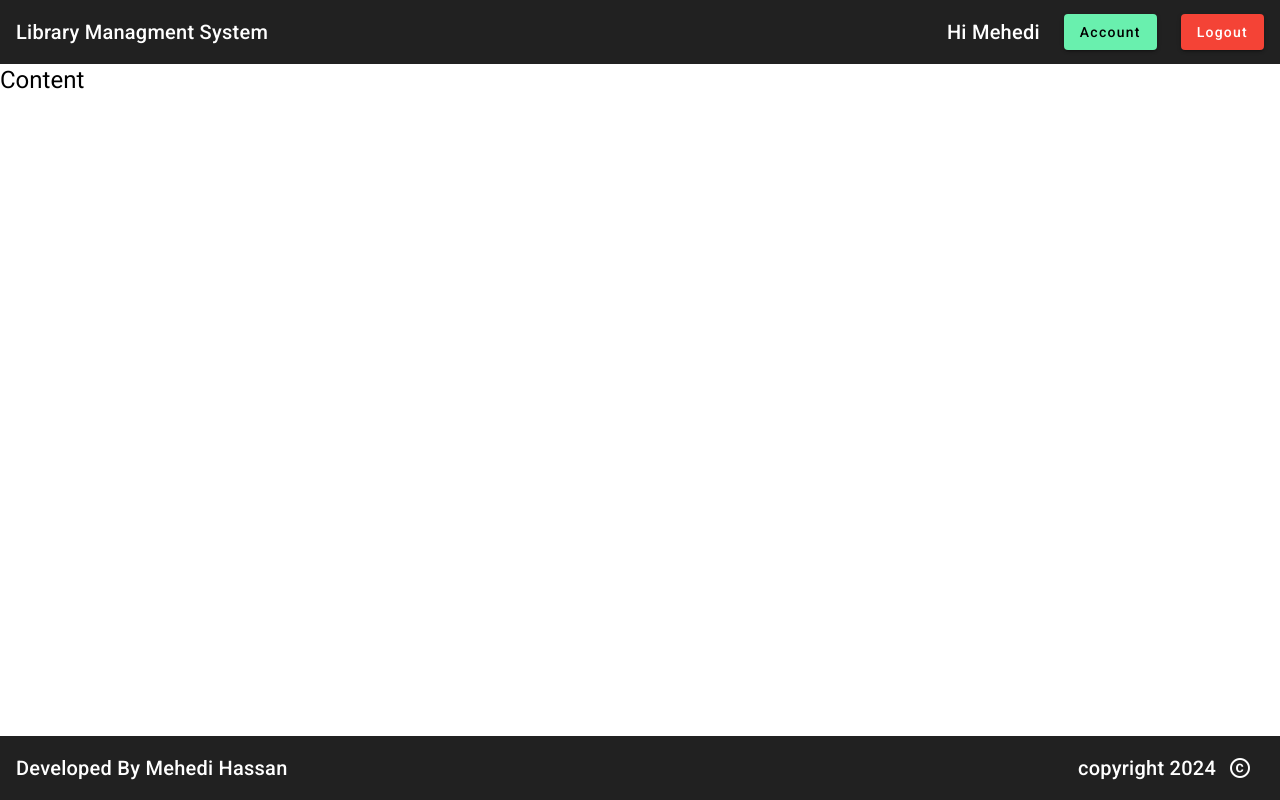
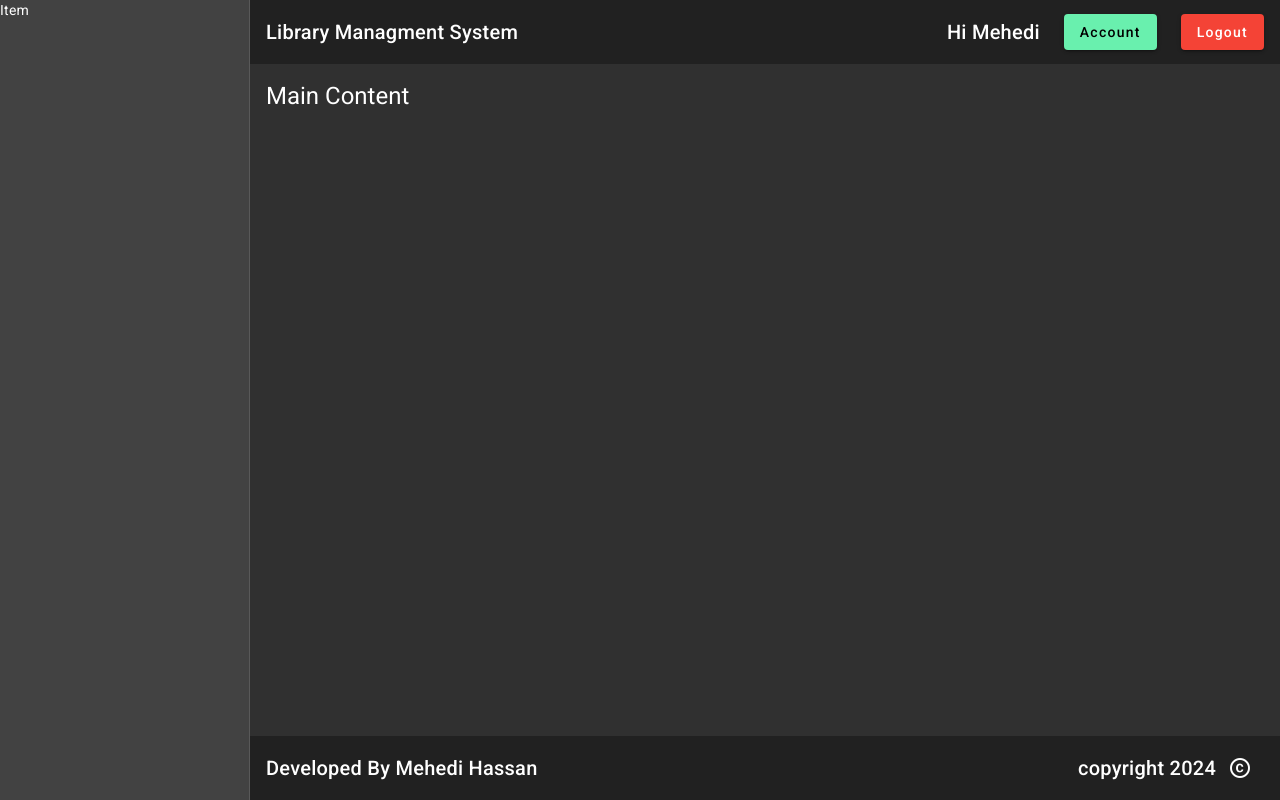
Before and after one commit to Kazi-Mehedii/Library-Managment-System-UI, an Angular app: page / in a window 1280 px wide. Built offline with nearby package versions, Linux system fonts and the light colour scheme.

Commit message:
redesign app component and add side nav

```diff
--- a/src/app/app.component.html
+++ b/src/app/app.component.html
@@ -1,5 +1,17 @@
-<pageheader></pageheader>
+
+<mat-sidenav-container>
+
+<mat-sidenav opened mode="side">
+   <span>Item</span>
+</mat-sidenav>
+
+<mat-sidenav-content>
+    <pageheader></pageheader>
 <main>
-    <h1>Content</h1>
+    <h1> Main Content</h1>
 </main>
 <pagefooter></pagefooter>
+</mat-sidenav-content>
+
+
+</mat-sidenav-container>
--- a/src/app/app.component.scss
+++ b/src/app/app.component.scss
@@ -1,8 +1,16 @@
-:host{
-    display: flex;
-    flex-direction: column;
+mat-sidenav-container {
     height: 100vh;
+
+    mat-sidenav {
+        width: 250px;
+    }
+
+    mat-sidenav-content {
+        display: flex;
+        flex-direction: column;
+        main {
+            padding: 1rem;
+            flex: 1 1 auto;
+        }
+    }
 }
-main{
-    flex: 1 1 auto;
-}
```
